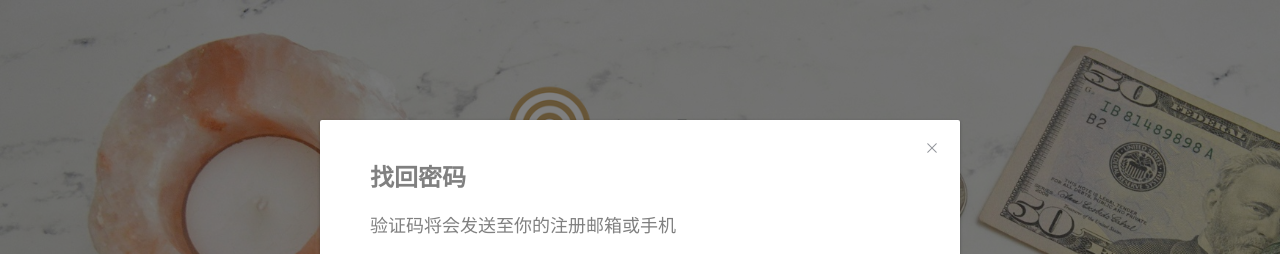
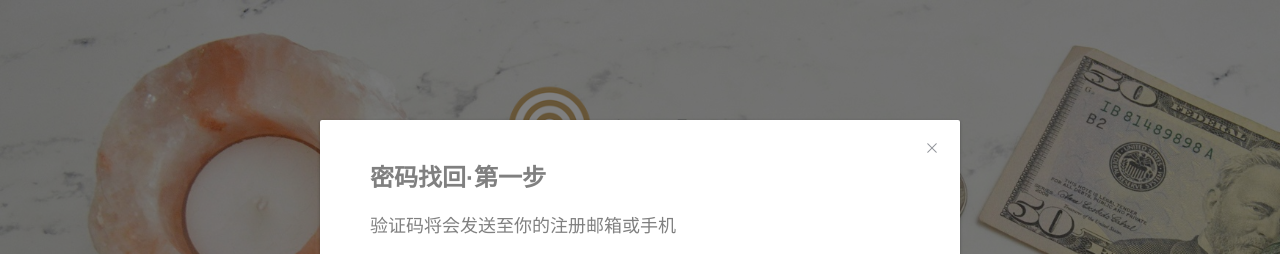
Before and after one commit to haowe-7/Fat-Wallet-FrontEnd, a Vue app: page / in a window 1280 px wide. Both pictures are taken after a click on the link "忘记密码？". Shown: the top 254 px of the page. Built offline with nearby package versions, Linux system fonts and the light colour scheme.

Commit message:
找回密码弹框二界面初步

```diff
--- a/src/components/PasswordBackDialog.vue
+++ b/src/components/PasswordBackDialog.vue
@@ -1,20 +1,21 @@
 <template>
   <div id="findpass-dialog">
-    <el-dialog :close-on-click-modal="false" :close-on-press-escape="false" custom-class="custom-style" :visible.sync="visible" :before-close="hideDialog">
+    <el-dialog :close-on-click-modal="false" :close-on-press-escape="false" custom-class="custom-style"
+                :visible.sync="visible" :before-close="hideDialog">
       <div slot="title" class="dialog-title">
-        <br><span id="dialog-text1">找回密码</span><br>
-        <br><span id="dialog-text2">验证码将会发送至你的注册邮箱或手机</span><br>
+        <br><span id="dialog-text1">{{this.text_info.text1}}</span><br>
+        <br><span id="dialog-text2">{{this.text_info.text2}}</span><br>
       </div>
       <div class="dialog-body">
         <el-form>
           <el-form-item>
-            <el-input placeholder="邮箱/手机号" autocomplete="off"></el-input>
+            <el-input id="input-box1" v-model="contactInfo" placeholder="邮箱/手机号" autocomplete="off" :disabled="input_box1_disabled"></el-input>
           </el-form-item>
           <el-form-item>
-            <el-input v-model="vericode" placeholder="验证码" autocomplete="off"></el-input>
+            <el-input v-model="veriCode" placeholder="验证码" autocomplete="off"></el-input>
           </el-form-item>
         </el-form>
-        <div id="code">
+        <div v-bind:class="{ 'identify-code-div-style1': currentStep===1, 'identify-code-div-style2': currentStep!==1}">
           <identify :identifyCode = "identifyCode" :contentWidth = 180 :contentHeight = 48></identify>
           <span id="change-code-text" @click="refreshCode">换一张验证码</span>
         </div>
@@ -43,9 +44,14 @@
       return {
         identifyCodes: 'abcdefghijklmnopqrstuvwxyzABCDEFGHIJKLMNOPQRSTUVWXYZ',
         identifyCode: '',
-        vericode: '',
+        veriCode: '',
         currentStep: 1,
-        dialogFormVisible: this.visible
+        contactInfo: '',
+        text_info: {
+          text1: '密码找回·第一步',
+          text2: '验证码将会发送至你的注册邮箱或手机'
+        },
+        input_box1_disabled: false
       };
     },
     methods: {
@@ -64,21 +70,47 @@
         }
       },
       nextStepClick: function() {
-        this.vericode = '';
+        // verify whether vericode the same as identycode
+        if (this.veriCode.toLowerCase() === this.identifyCode.toLowerCase()) {
+          // TODO: verify contact info
+          //var isContactInfoOK = (this.contactInfo === '944131226@qq.com');
+          var isContactInfoOK = true;
+          if (isContactInfoOK) {
+            this.text_info.text1 = '密码找回·第二步';
+            this.text_info.text2 = '验证码已发送，请在一分钟内完成验证';
+            this.currentStep = 2;
+            // document.getElementById('input-box1').disabled = true;
+            this.input_box1_disabled = true;
+          } else {
+            this.text_info.text2 = '手机号/邮箱不正确';
+          }
+        } else {
+          // console.log('wrong---', this.identifyCode);
+          this.text_info.text2 = '图片校验码错误，请重试';
+        }
+        this.veriCode = '';
       },
       hideDialog() {
         this.$emit('update:visible', false);
+        this.resetInfo();
+      },
+      resetInfo() {
+        this.currentStep = 1;
+        this.text_info.text1 = '密码找回·第一步';
+        this.text_info.text2 = '验证码将会发送至你的注册邮箱或手机';
+        this.input_box1_disabled = false;
+        this.contactInfo = '';
+        this.veriCode = '';
       }
     },
     mounted() {
-      this.currentStep = 0;
+      this.currentStep = 1;
       this.refreshCode();
     }
   };
 </script>
 
 <style scoped>
-
 .dialog-title {
   margin-left: 5%;
   margin-right: 5%;
@@ -100,9 +132,13 @@
   background-color: rgb(252, 251, 248);
 }
 
+.identify-code-div-style1 {
+  text-align: center;
+}
 
-#code {
+.identify-code-div-style2 {
   text-align: center;
+  display: none;
 }
 
 #change-code-text {
```
